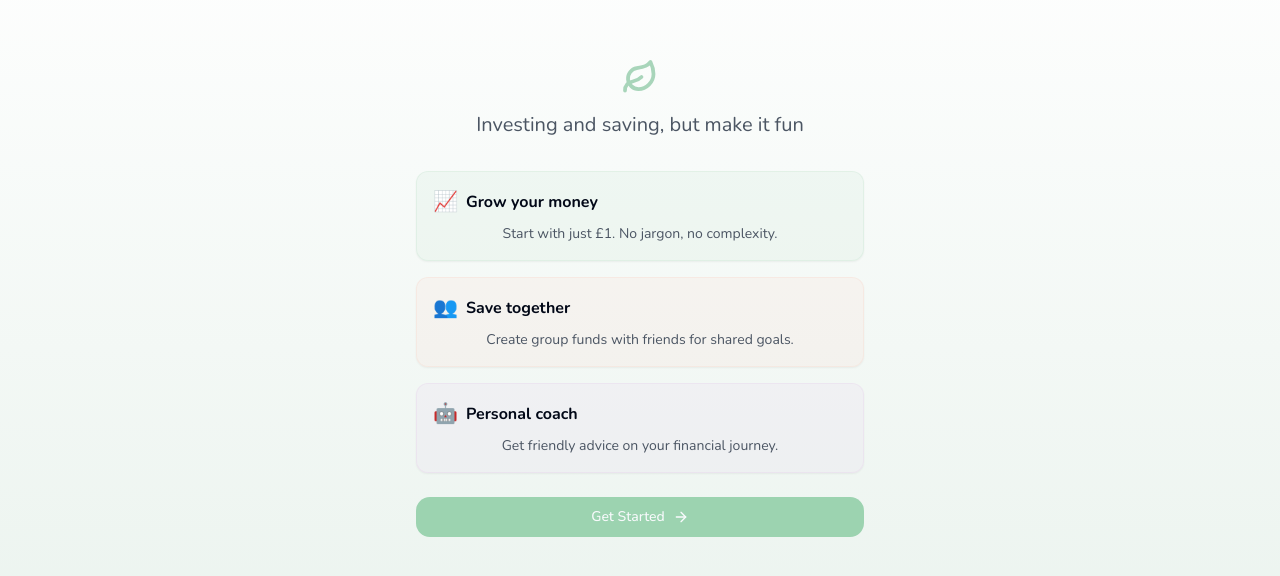
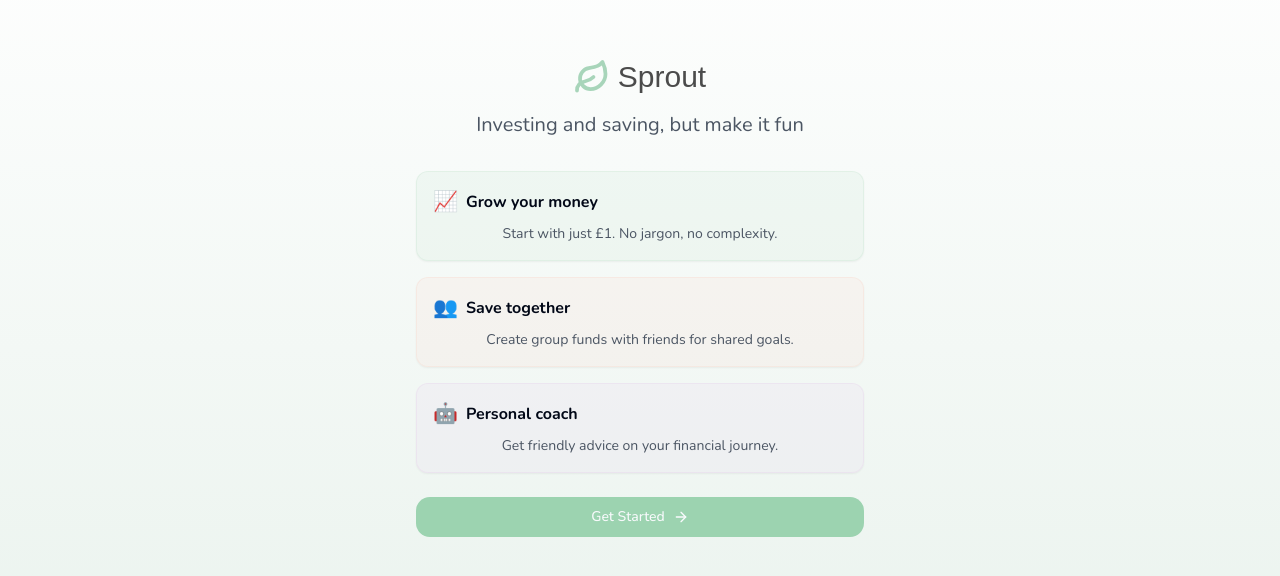
Before and after one commit to LiamBowen/sprout-bloom-mobile, a React (Vite) app: page / in a window 1280 px wide. Shown: the part 102-678 px from the top of the page. Built offline with nearby package versions, Linux system fonts and the light colour scheme.

Commit message:
Fix: Logo display on index page
Ensure the logo is displayed correctly on the index page.

```diff
--- a/src/pages/Index.tsx
+++ b/src/pages/Index.tsx
@@ -1,3 +1,4 @@
+
 import { useEffect } from "react";
 import { useNavigate } from "react-router-dom";
 import { useApp } from "@/contexts/AppContext";
@@ -19,7 +20,7 @@ const Index = () => {
     <div className="min-h-screen flex flex-col items-center justify-center px-6 py-12 bg-gradient-to-b from-white to-sprout-green/20">
       <div className="w-full max-w-md text-center">
         <div className="mb-8 animate-fade-in flex flex-col items-center">
-          <Logo size="lg" showText={false} />
+          <Logo size="lg" />
           <p className="text-xl text-gray-600 mt-4">
             Investing and saving, but make it fun
           </p>
```
